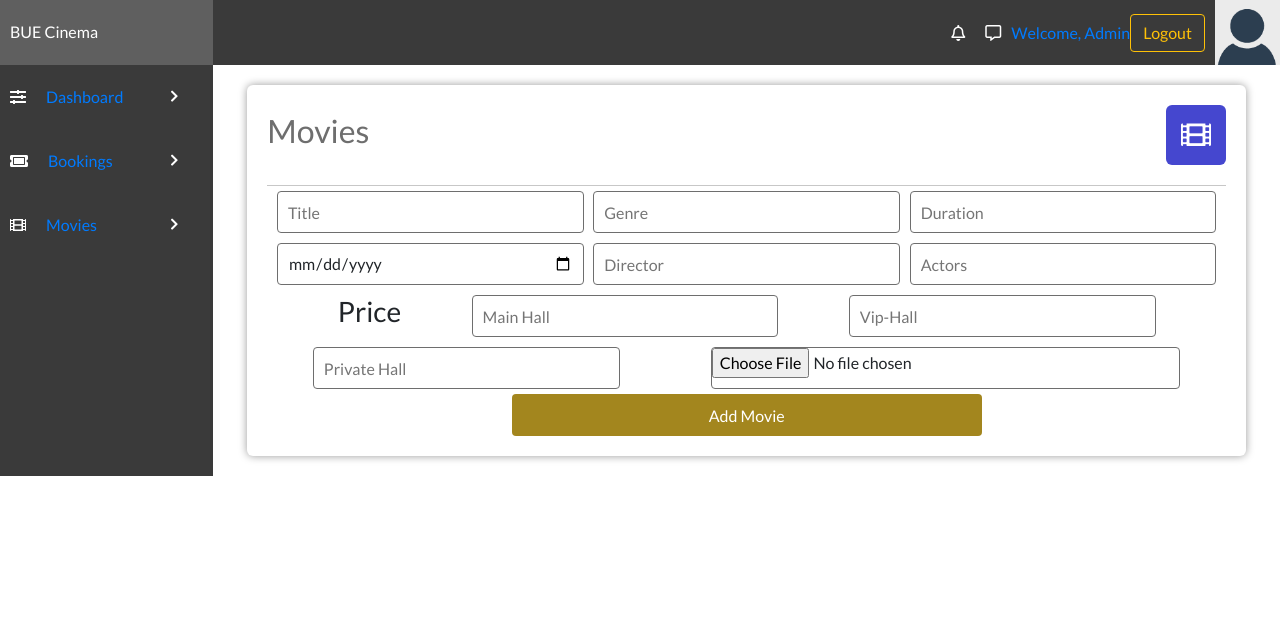
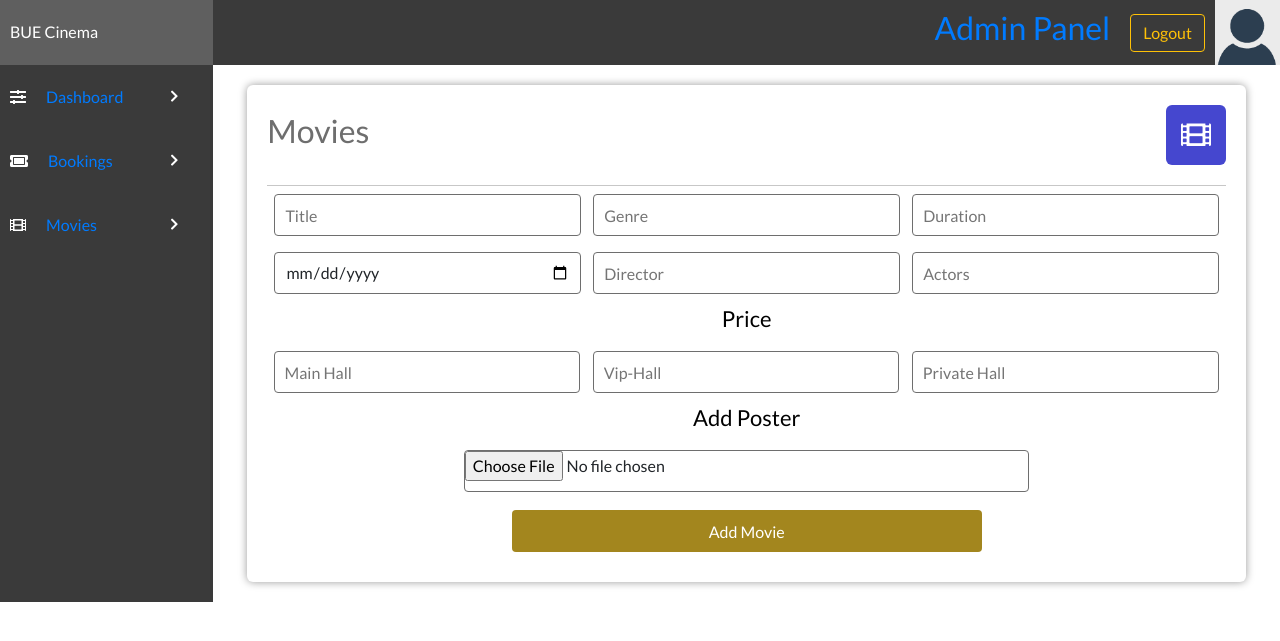
Before and after one commit to aman05382/movie_ticket_booking_system_php, a PHP site: page /Railway_Reservation_System/admin/addmovie.php in a window 1280 px wide. Shown: the top 641 px of the page. Run offline with PHP 8.4, Linux system fonts and the light colour scheme; a user stored in the database is signed in; data comes from the database, SQL or seed files in the repository.

Commit message:
movie tab ui update

```diff
--- a/admin/addmovie.php
+++ b/admin/addmovie.php
@@ -39,9 +39,7 @@ if (isset($_POST['but_logout'])) {
             BUE Cinema
         </div>
         <div class="admin-login-info">
-            <i class="far fa-bell admin-notification-button"></i>
-            <i class="far fa-comment-alt"></i>
-            <a href="#">Welcome, Admin</a>
+            <div style="padding: 0 20px;"><h2><a href="#">Admin Panel</a></h2></div>
             <form method='post' action="">
                 <input type="submit" value="Logout" class="btn btn-outline-warning" name="but_logout">
             </form>
@@ -73,10 +71,12 @@ if (isset($_POST['but_logout'])) {
                         <input placeholder="Release Date" type="date" name="movieRelDate" required>
                         <input placeholder="Director" type="text" name="movieDirector" required>
                         <input placeholder="Actors" type="text" name="movieActors" required>
-                        <h3>Price</h3>
-                        <input placeholder="Main Hall" type="text" name="mainhall" required>
-                        <input placeholder="Vip-Hall" type="text" name="viphall" required>
-                        <input placeholder="Private Hall" type="text" name="privatehall" required><br>
+                        <label>Price</label>
+                        <input placeholder="Main Hall" type="text" name="mainhall" required><br />
+                        <input placeholder="Vip-Hall" type="text" name="viphall" required><br />
+                        <input placeholder="Private Hall" type="text" name="privatehall" required><br />
+                        <br>
+                        <label>Add Poster</label>
                         <input type="file" name="movieImg" accept="image/*">
                         <button type="submit" value="submit" name="submit" class="form-btn">Add Movie</button>
                         <?php
--- a/style/styles.css
+++ b/style/styles.css
@@ -1012,7 +1012,7 @@ footer {
   display: flex;
   justify-content: space-evenly;
   flex-wrap: wrap;
-  align-items: center;
+  align-items: left;
 }
 
 .admin-section-panel2 form input {
@@ -1021,11 +1021,11 @@ footer {
   padding: 10px;
   width: 32%;
   height: 42px;
-  margin: 5px 0;
+  margin: 8px 5px;
 }
 
 .admin-section-panel2 form input[type="file"] {
-  width: 49%;
+  width: 59%;
   padding: 0;
 }
 
@@ -1033,6 +1033,7 @@ footer {
   border-radius: 4px;
   border: none;
   padding: 10px;
+  margin: 10px 32px;
   width: 49%;
   text-align: center;
   background-color: #a3861e;
@@ -1046,6 +1047,15 @@ footer {
   background-color: #b6b6b6;
 }
 
+.admin-section-panel2 form label {
+  border: none;
+  margin-left: 0;
+  padding: 0px;
+  font-size: 22px;
+  width: 75%;
+  text-align: center;
+  color: #000;
+}
 /* Responsive Properties */
 
 @media all and (max-width: 30em) {
```
